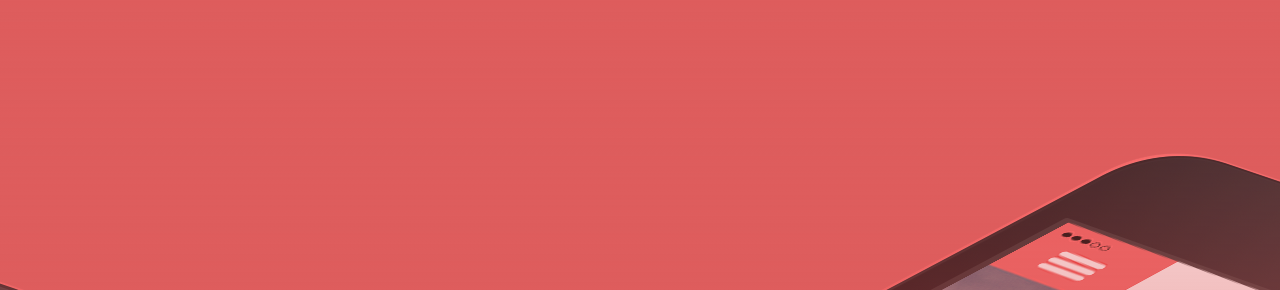
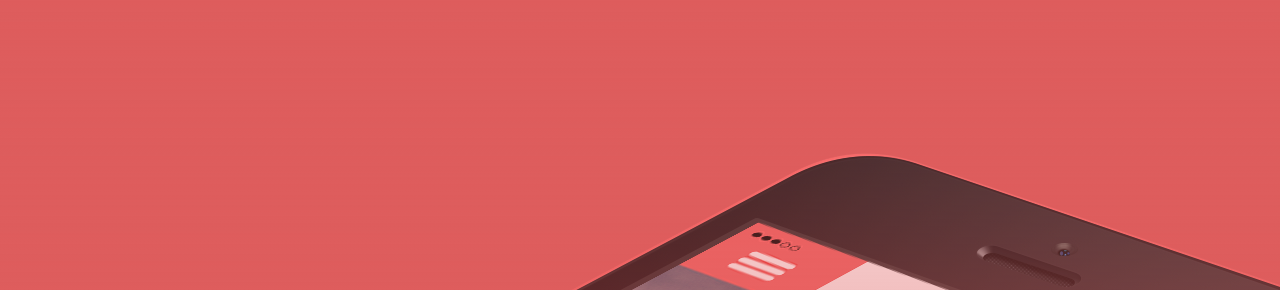
Before and after one commit to ChokolatePancake/mockup7, a website: page src/index.html in a window 1280 px wide. Shown: the part 57-347 px from the top of the page. Drawn offline with nearby package versions, Linux system fonts and the light colour scheme; files that its build step writes are made by us from their sources.

Commit message:
Fix grid

```diff
--- a/src/scss/banner.scss
+++ b/src/scss/banner.scss
@@ -106,6 +106,7 @@
     margin-top: 229px;
     transition: background-color 0.3s ease; // For hover changing speed
     h3 {
+      user-select: none;
       transition: color 0.3s ease;
       color: $white;
       padding-left: 16px;
@@ -170,7 +171,7 @@
   // Breakpoint for large desktop(1440px)
   @include breakpoint(largeDesktop) {
     &__block {
-      margin-left: 350px;
+      margin-left: 200px;
       padding-top: 110px;
       width: 1300px;
     }
@@ -189,16 +190,25 @@
       margin-left: 145px;
     }
     &__block {
-      margin-left: 200px;
+      margin-left: -110px;
+      margin-right: 150px;
     }
   }
 
   // Breakpoint for laptop(1024px)
   @include breakpoint(laptop) {
     &__block {
-      margin-left: 250px;
+      margin-left: 0;
+      margin-right: 0;
       padding-top: 110px;
-      width: 970px;
+      overflow: hidden;
+      width: 500px;
+      display: flex;
+      justify-content: center;
+      align-items: center;
+      img {
+        object-fit: cover;
+      }
     }
     &__title {
       font-size: 72px;
@@ -212,24 +222,22 @@
   @include breakpoint(tablet) {
     &__block {
       padding-top: 200px;
-      margin-left: 210px;
     }
     &__button {
-      margin-left: 60px;
       width: 180px;
       max-height: 40px;
       h3 {
         font-size: 20px;
       }
       &-1 {
-        grid-column:  5/6;
+        grid-column:  1/4;
         img {
           height: 43px;
           width: 43px;
         }
       }
       &-2 {
-        grid-column: 5/6;
+        grid-column: 1/4;
         margin-top: 0;
         img {
           height: 42px;
@@ -250,16 +258,15 @@
   @include breakpoint(phablet) {
     &__block {
       padding-top: 280px;
-      margin-left: 50px;
     }
     &__title {
+      max-width: 300px;
+      grid-column: 3/5;
       text-align: center;
-      max-width: 300px;
       margin-top: -100px;
       font-size: 54px;
     }
     &__button {
-      margin-left: 63px;
       &-1 {
         margin-top: 210px;
       }
```
